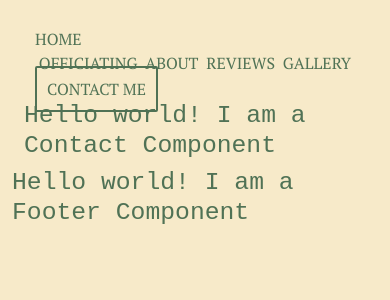
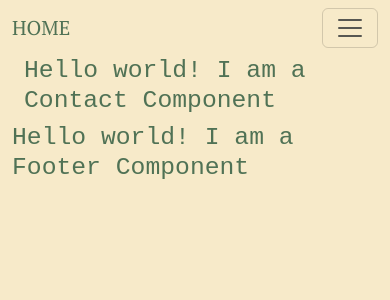
Before and after one commit to savannahfausto/Salish-Seas, a React (Create React App) app in the folder salish-seas-project/: page /contactme in a window 390 px wide. Shown: the top 300 px of the page. Built offline with nearby package versions, Linux system fonts and the light colour scheme.

Commit message:
creates mobile-first navigation design

```diff
--- a/salish-seas-project/src/components/Header/Header.css
+++ b/salish-seas-project/src/components/Header/Header.css
@@ -1,24 +1,6 @@
-
-nav {
-    padding: 27px 35px 0px;
-}
-
-.grow {
-    flex-grow: 1;
-}
-
-.nav-style {
-    text-decoration: none;
-    color: var(--dark-green);
-}
-
-.nav-style:hover {
-    color: var(--dark-green);
-}
-
 .contact-btn {
     box-sizing: border-box;
-    border: 2px solid var(--dark-green);
+    border:2px solid var(--dark-green);
     padding: 10px;
     border-radius: 2px;
 }
@@ -28,3 +10,23 @@ nav {
     color: var(--light);
     text-decoration: none;
 }
+
+div .nav-link {
+    color: var(--dark-green)
+}
+
+@media (max-width: 991px) {
+    .contact-btn {
+        box-sizing: border-box;
+        border: none;
+        padding: 0px;
+        margin-top: 20px;
+        font-size: 20px;
+    }
+    .contact-btn:hover {
+        background-color: var(--light);
+        color: var(---green);
+        text-decoration: none;
+    }
+
+}
--- a/salish-seas-project/src/components/Header/Header.js
+++ b/salish-seas-project/src/components/Header/Header.js
@@ -1,57 +1,29 @@
-import React from 'react';
-import { Link } from 'react-router-dom';
-import './Header.css';
+import Container from 'react-bootstrap/Container';
+import Nav from 'react-bootstrap/Nav';
+import Navbar from 'react-bootstrap/Navbar';
 
-//takes in currentPage and handlePageChange as props that are coming from PortfolioContainer
-export default function Header({ currentPage, handlePageChange }) {
+import './Header.css'
+
+function Header() {
   return (
-    <nav className='flex-row justify-content-between text-uppercase'>
-        <div>
-            <Link
-                to={`/`} className='nav-style'
-                >
-                Home
-            </Link>
-        </div>
-        <div className='grow'>
-            <ul className="nav flex-row justify-content-around">
-                <li className="nav-item">
-                    <Link
-                    to={`/officiating`} className='nav-style'
-                    >
-                    Officiating
-                    </Link>
-                </li>
-                <li className="nav-item">
-                    <Link
-                    to={`/about`} className='nav-style'
-                    >
-                    About
-                    </Link>
-                </li>
-                <li className="nav-item">
-                    <Link
-                    to={`/reviews`} className='nav-style'
-                    >
-                    Reviews
-                    </Link>
-                </li>
-                <li className="nav-item">
-                    <Link
-                    to={`/gallery`} className='nav-style'
-                    >
-                    Gallery
-                    </Link>
-                </li>
-            </ul>
-        </div>
-        <div>
-            <Link
-                to={`/contactme`} className='nav-style contact-btn align-middle'
-                >
-                Contact Me
-            </Link>
-        </div>
-    </nav>
+    <Navbar expand="lg" className="bg-body-tertiar text-uppercase">
+      <Container>
+        <Navbar.Brand href="/" className="nav-link">Home</Navbar.Brand>
+        <Navbar.Toggle aria-controls="basic-navbar-nav" />
+        <Navbar.Collapse id="basic-navbar-nav">
+          <Nav className="me-auto justify-content-around w-75">
+            <Nav.Link href="/officiating">Officiating</Nav.Link>
+            <Nav.Link href="/about">About</Nav.Link>
+            <Nav.Link href="/reviews">Reviews</Nav.Link>
+            <Nav.Link href="/gallery">Gallery</Nav.Link>
+          </Nav>
+            <div className='contact-btn d-inline-block'>
+                <Nav.Link href="/contactme">Contact Me</Nav.Link>
+            </div>
+        </Navbar.Collapse>
+      </Container>
+    </Navbar>
   );
 }
+
+export default Header;
```
